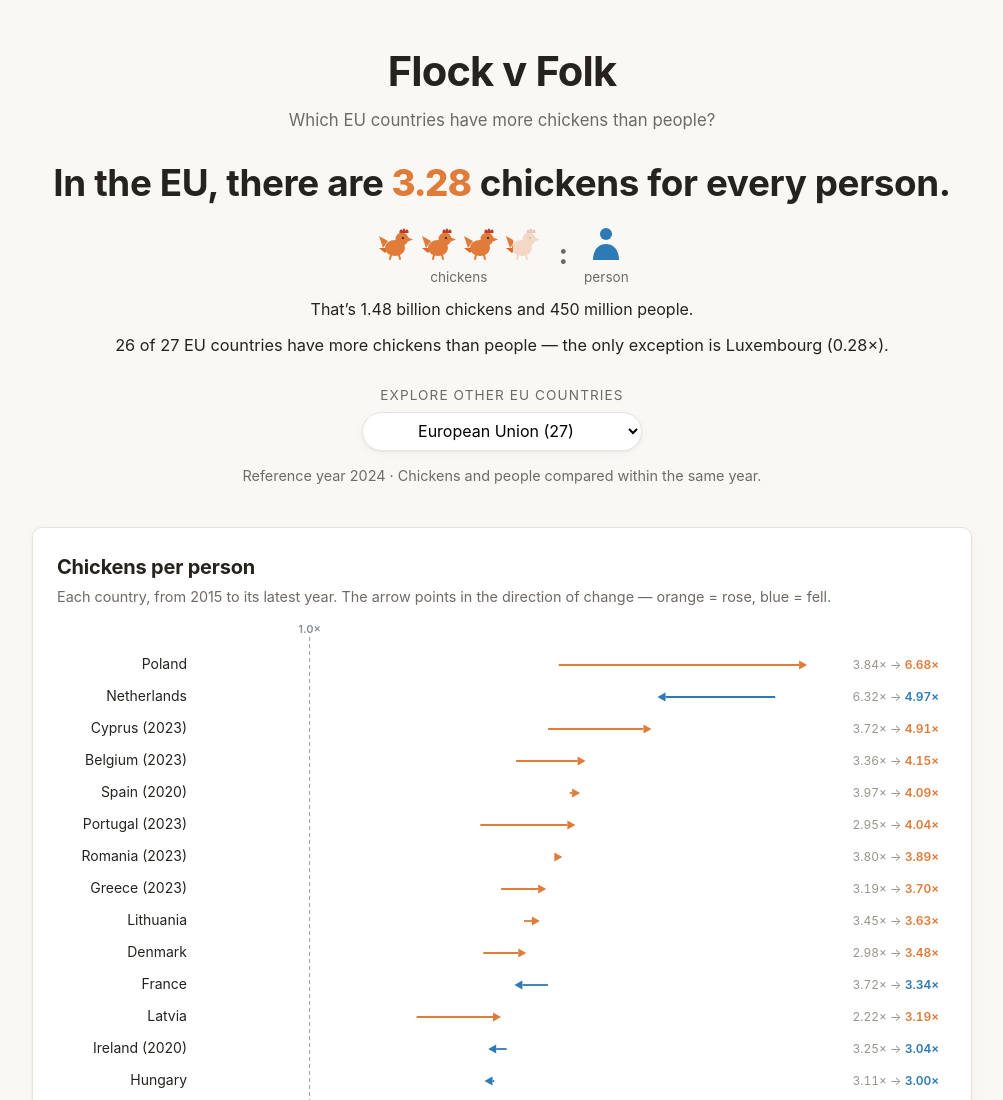
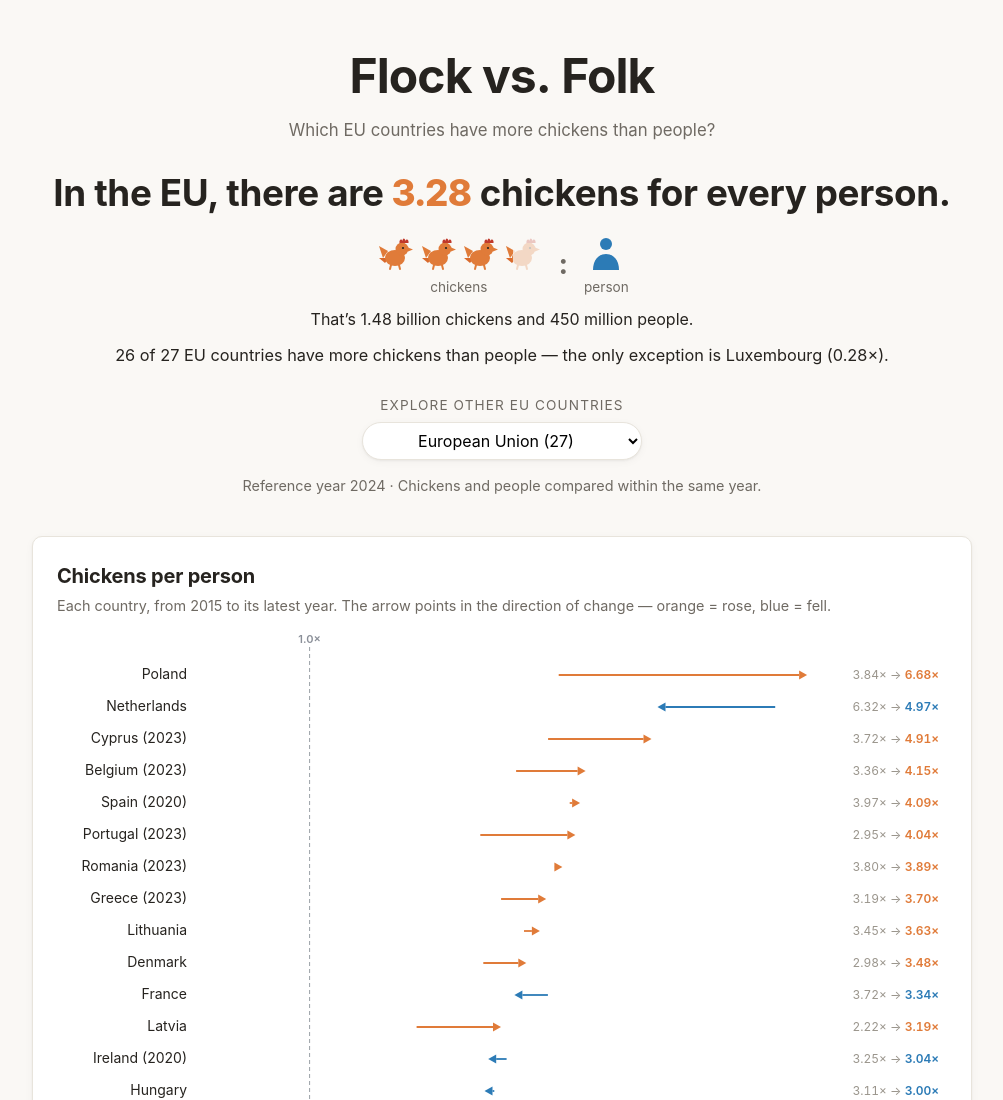
Before and after one commit to gi-coi/chicken-vs-people, a plain HTML site: page dashboard/index.html in a window 1280 px wide. Shown: the top 1100 px of the page, without its empty margins (138-1141 px from the left). Drawn offline with Linux system fonts and the light colour scheme.

Commit message:
Use 'vs.' and enlarge the masthead relative to the hero

```diff
--- a/dashboard/index.css
+++ b/dashboard/index.css
@@ -40,7 +40,7 @@ a:hover { text-decoration-thickness: 2px; }
 }
 .masthead h1 {
   margin: 0;
-  font-size: clamp(1.8rem, 4vw, 2.6rem);
+  font-size: clamp(2rem, 5vw, 3rem);
   letter-spacing: -0.02em;
 }
 .masthead .subtitle {
--- a/dashboard/index.html
+++ b/dashboard/index.html
@@ -3,9 +3,9 @@
 <head>
   <meta charset="UTF-8" />
   <meta name="viewport" content="width=device-width, initial-scale=1" />
-  <title>Flock v Folk — EU</title>
+  <title>Flock vs. Folk — EU</title>
   <meta name="description" content="Which EU countries have more chickens than people?" />
-  <link rel="stylesheet" href="index.css?v=9" />
+  <link rel="stylesheet" href="index.css?v=10" />
 </head>
 <body>
   <svg width="0" height="0" style="position:absolute" aria-hidden="true">
@@ -29,7 +29,7 @@
   </svg>
 
   <header class="masthead">
-    <h1>Flock&nbsp;v&nbsp;Folk</h1>
+    <h1>Flock&nbsp;vs.&nbsp;Folk</h1>
     <p class="subtitle">Which EU countries have more chickens than people?</p>
   </header>
 
```
